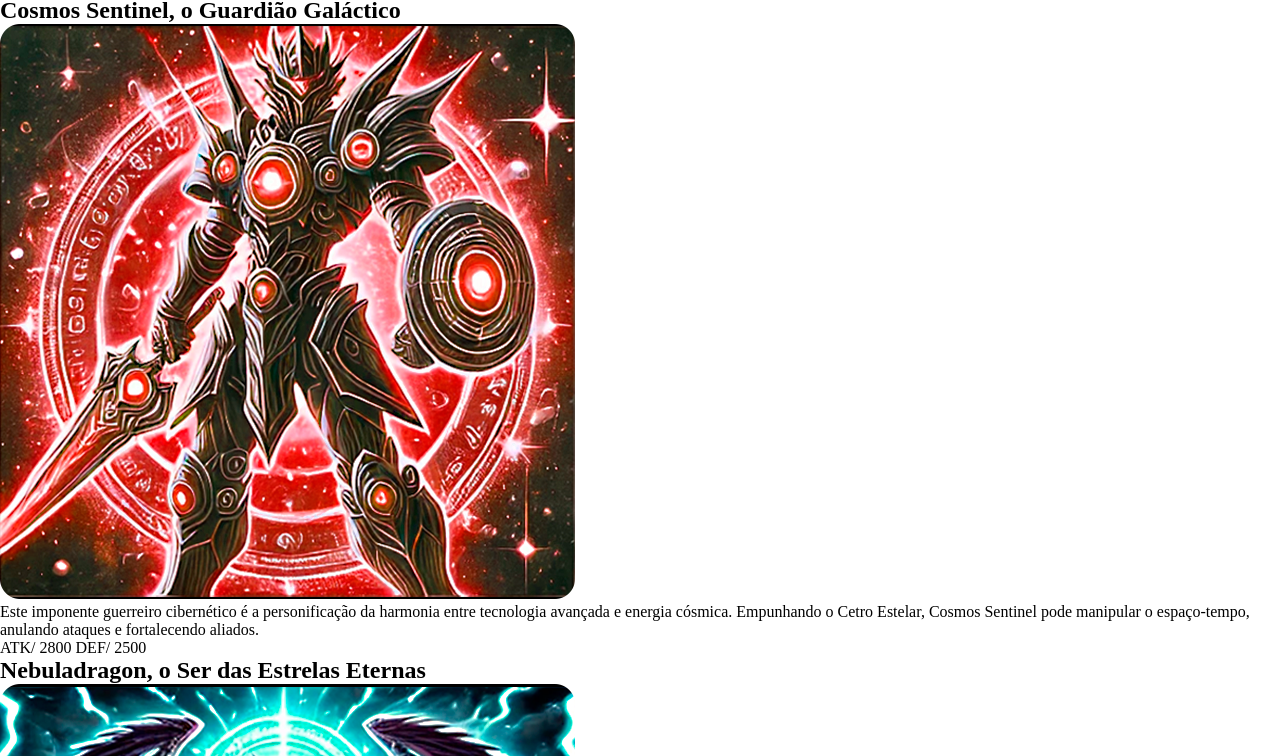
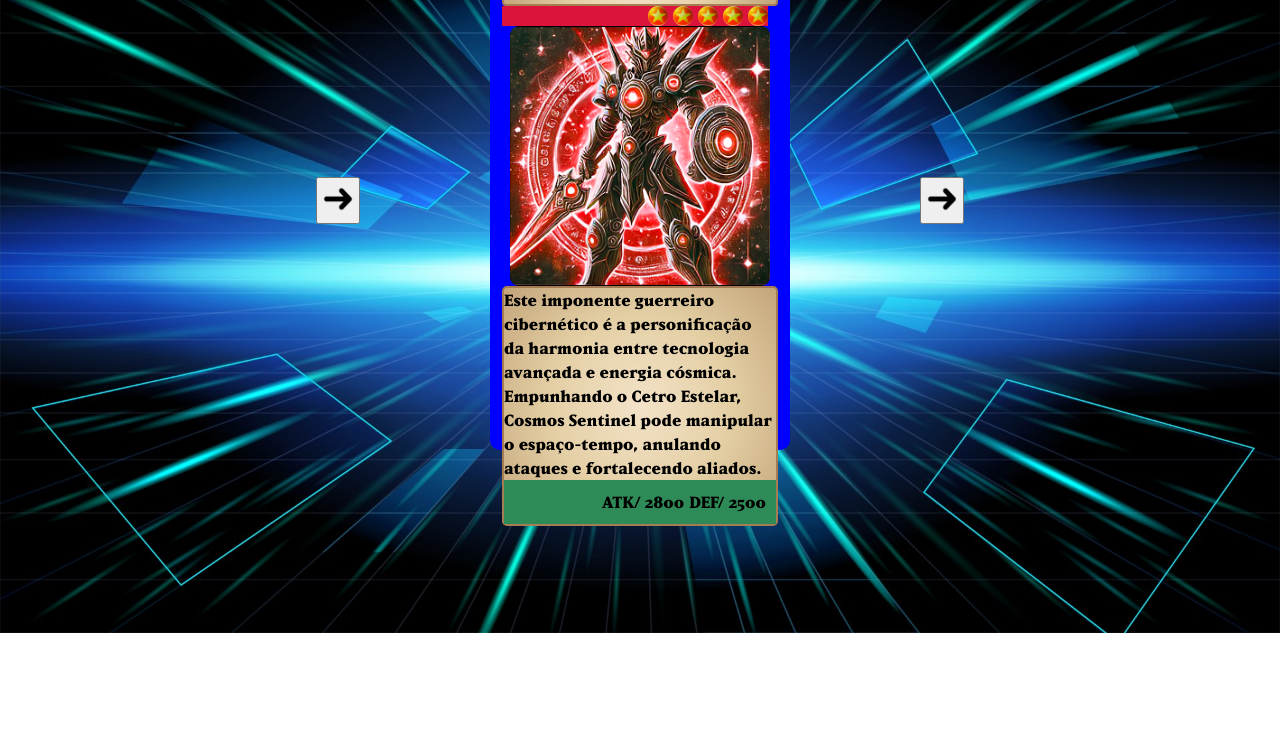
Before and after one commit to joaovictormorcelli/myFirstWebSite, a plain HTML site: page index.html in a window 1280 px wide. Shown: the part 87-843 px from the top of the page. Drawn offline with Linux system fonts and the light colour scheme.

Commit message:
adjustingCss

```diff
--- a/index.html
+++ b/index.html
@@ -6,6 +6,8 @@
     <meta name="viewport" content="width=device-width, initial-scale=1.0">
     <title>Clone Yu-Gi-Oh</title>
     <link rel="stylesheet" href="/src/css/reset.css">
+    <link rel="stylesheet" href="/src/css/estilos.css">
+    <link rel="stylesheet" href="/src/css/fontes.css">
 </head>
 
 <body>
--- /dev/null
+++ b/src/css/estilos.css
@@ -0,0 +1,96 @@
+body{
+    font-family: 'Yugioh', serif;
+    background-image: url(/src/imagens/fundo-site.jpg);
+    background-repeat: no-repeat;
+    background-size: cover;
+}
+
+.cabecalho{
+    background-color: red;
+    display: flex;
+    justify-content: center;
+}
+
+.cabecalho .titulo{
+    color: #f1ecff;
+
+}
+
+.cartao{
+    opacity: 0;
+    display: flex;
+    flex-direction:column;
+    padding: 12px;
+
+}
+
+.cartao.selecionado{
+    opacity: 1;
+
+}
+
+.lista-personagens{
+    background-color: blue;
+    width: 300px;
+    height: 500px;
+    border-radius: 10px;
+}
+
+.slider{
+    display: flex;
+    justify-content: center;
+    align-items: center;
+    gap: 130px;
+}
+
+.cartao .nome{
+    background: radial-gradient(circle, #f3e2c8, #e4cfa5, #c4a57a);
+    font-size: 13px;
+    padding: 5px;
+    text-transform: uppercase;
+    border: 2px solid #a67c52;
+    border-radius: 4px;
+
+}
+
+.cartao .estrela{
+    width: 20px;
+    height: 20px;
+    background-image: url(/src/imagens/nivel-carta.png);
+    background-size: contain;
+    background-repeat: no-repeat;
+    display: inline-block;
+}
+
+.cartao .nivel-carta{
+    display: flex;
+    justify-content: flex-end;
+    background-color: crimson;
+    margin-right: 10px;
+    gap: 5px;
+}
+
+.cartao .imagem-carta{
+    max-width: 260px;
+    align-self: center;
+
+}
+
+.cartao .informacoes{
+
+    border-radius: 5px;
+    max-width: 300px;
+    color: black;
+    background: radial-gradient(circle, #f3e2c8, #e4cfa5, #c4a57a);
+    border: 2px solid #a67c52;
+    text-align: left;
+    line-height: 1.5;
+}
+
+.cartao .informacoes-ataque{
+    background-color: seagreen;
+    display: flex;
+    justify-content: flex-end;
+    gap: 5px;
+    padding: 10px;
+}
--- /dev/null
+++ b/src/css/fontes.css
@@ -0,0 +1,4 @@
+@font-face {
+    font-family: 'Yugioh';
+    src: url(/src/fontes/fonte-yu-gi-oh.otf);
+}
--- a/src/css/reset.css
+++ b/src/css/reset.css
@@ -3,3 +3,7 @@
     padding: 0;
     box-sizing: border-box;
 }
+
+ul{
+    list-style: none;
+}
```
